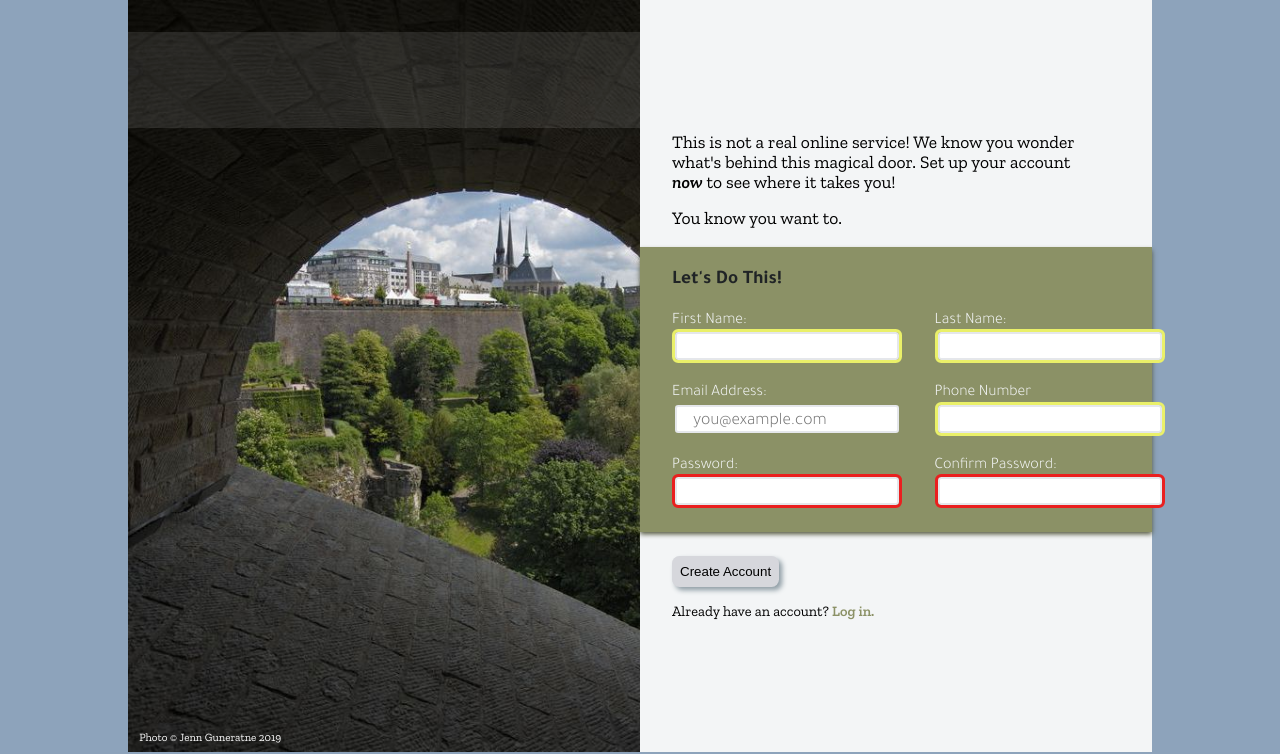
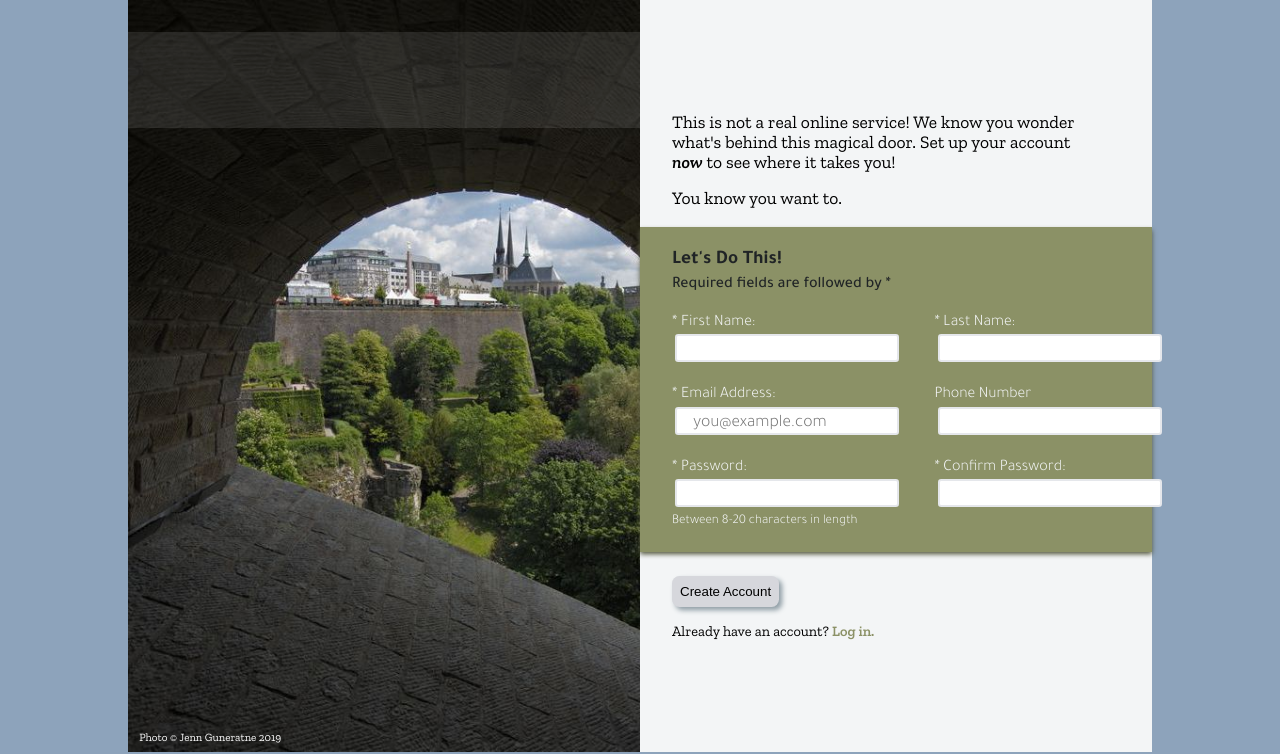
Before and after one commit to jguneratne/sign-up-form, a plain HTML site: page index.html in a window 1280 px wide. Shown: the top 754 px of the page. Drawn offline with Linux system fonts and the light colour scheme.

Commit message:
Add required field note and password rule note

```diff
--- a/index.html
+++ b/index.html
@@ -23,44 +23,47 @@
             <div class="form-box">
 
                 <h4>Let's Do This!</h4>
-
+                <p class="req">
+                    Required fields are followed by <span aria-label="required">*</span>
+                </p>
 
                 <form action="" method="post" id="personal-info">
                     <fieldset>
                         <div class="name">
-                            <label for="fname">First Name:</label>
-                            <input type="text" id="fname" name="fname">
+                            <label for="fname">* First Name:</label>
+                            <input type="text" id="fname" name="fname" placeholder="   " required>
                         </div>
 
                         <div class="name">
-                            <label for="lname">Last Name:</label>
-                            <input type="text" id="lname" name="lname">
+                            <label for="lname">* Last Name:</label>
+                            <input type="text" id="lname" name="lname" placeholder="   " required>
                         </div>
 
                     </fieldset>
 
                     <fieldset>
                         <div class="contact">
-                            <label for="user_email">Email Address:</label>
-                            <input type="email" id="user_email" name="email" placeholder="you@example.com">
+                            <label for="user_email">* Email Address:</label>
+                            <input type="email" id="user_email" name="email" placeholder="you@example.com" pattern="[a-z0-9._%+-]+@[a-z0-9.-]+\.[a-z]{2,4}$" required>
                         </div>
 
                         <div class="contact">
                             <label for="phone-number">Phone Number</label>
-                            <input type="tel" id="phone-number" name="phone" pattern="[/d]{7-14}">
+                            <input type="tel" id="phone-number" name="phone" placeholder="   " minlength="7" maxlength="14">
                         </div>
 
                     </fieldset>
 
                     <fieldset>
-                        <div class="pword error">
-                            <label for="password">Password:</label>
-                            <input type="password" id="password" name="password" minlength="8" maxlength="20" required>
+                        <div class="pword">
+                            <label for="password">* Password:</label>
+                            <input type="password" id="password" name="password" placeholder="   " pattern="^.{8,20}$" required>
+                            <small><span class="rules">  Between 8-20 characters in length</span> </small>
                         </div>
 
-                        <div class="pword error">
-                            <label for="confirm-password">Confirm Password:</label>
-                            <input type="password" id="confirm-password" name="password" minlength="8" maxlength="20" required>
+                        <div class="pword">
+                            <label for="confirm-password">* Confirm Password:</label>
+                            <input type="password" id="confirm-password" name="password" placeholder="   " minlength="8" maxlength="20" required>
                         </div>
 
                     </fieldset>
@@ -78,8 +81,6 @@
 
 
 
-
-
     <footer class="footer">
         <div class="my-info">
             <p class="my-copyright">Jenn Guneratne © 2023 </p>
--- a/style.css
+++ b/style.css
@@ -56,7 +56,7 @@
         url(fonts/tajawal-bold-webfont.woff) format('woff');
 }
 
-*{
+* {
     margin: 0px;
     padding: 0px;
     box-sizing: border-box;
@@ -74,7 +74,6 @@ body {
     display: flex;
     width: 80vw;
     height: 94vmin;
-    /* border: 2px solid black; */
 }
 
 .photo-container {
@@ -82,7 +81,6 @@ body {
     flex-direction: column;
     min-width: 50%;
     height: 94vmin;
-    /* border: 2px solid purple; */
     background-color: #20b559;
     background-image: url(images/Guneratne_20190524_5005681_cropped.jpg);
     background-repeat: no-repeat;
@@ -94,7 +92,6 @@ body {
     flex-direction: column;
     min-width: 50%;
     height: 94vmin;
-    /* border: 2px solid purple; */
     background-color: #20b559;
     background-image: url(images/Guneratne_20190528_5006110_cropped.jpg);
     background-repeat: no-repeat;
@@ -129,7 +126,6 @@ body {
     width: 50%;
     height: 94vmin;
     background-color:  #f3f5f6;
-    /* border: 2px solid turquoise; */
 }
 
 .paras {
@@ -177,6 +173,14 @@ h4 {
     color: #202426;
 }
 
+.req {
+    font-family: 'Tajawal';
+    font-weight: 400;
+    font-size: 1rem;
+    color: #202426;
+    margin-left: 2rem;
+}
+
 fieldset {
     display: flex;
     gap: 2rem;
@@ -208,15 +212,18 @@ input:focus {
 }
 
 input:not(:focus):not(:placeholder-shown):invalid {
-    outline: .2rem solid #ea1f1f;
+    outline: .2rem solid #9c3d3d;
+    background-color: #ecb2b2;
 }
 
 input:not(:focus):not(:placeholder-shown):valid {
     outline: .2rem solid #eaf069;
 }
 
-label {
+label,
+.rules {
     color: #f3f5f6;
+    display: inline;
 }
 
 button {
@@ -252,9 +259,6 @@ a:focus {
 
 
 
-
-
-
 .footer {
     height: 2.5rem;
     background-color: #d6d7dc;
```
